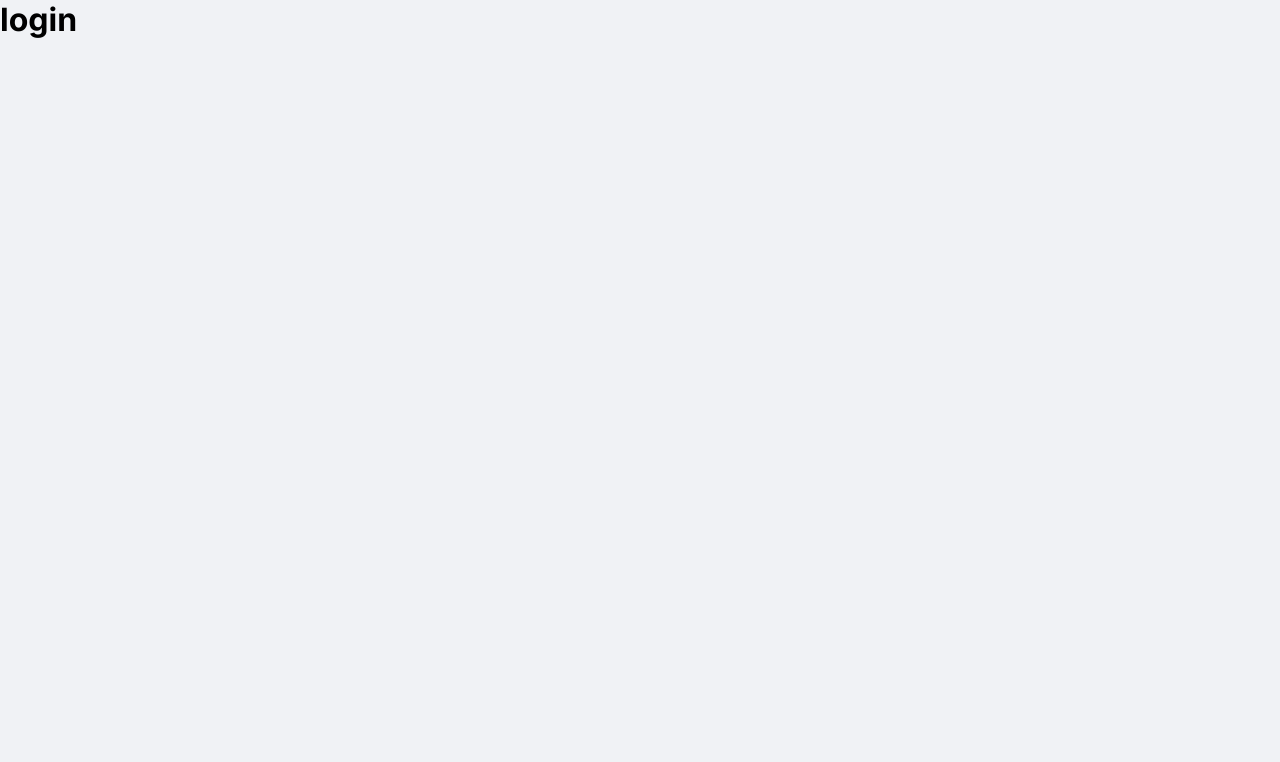
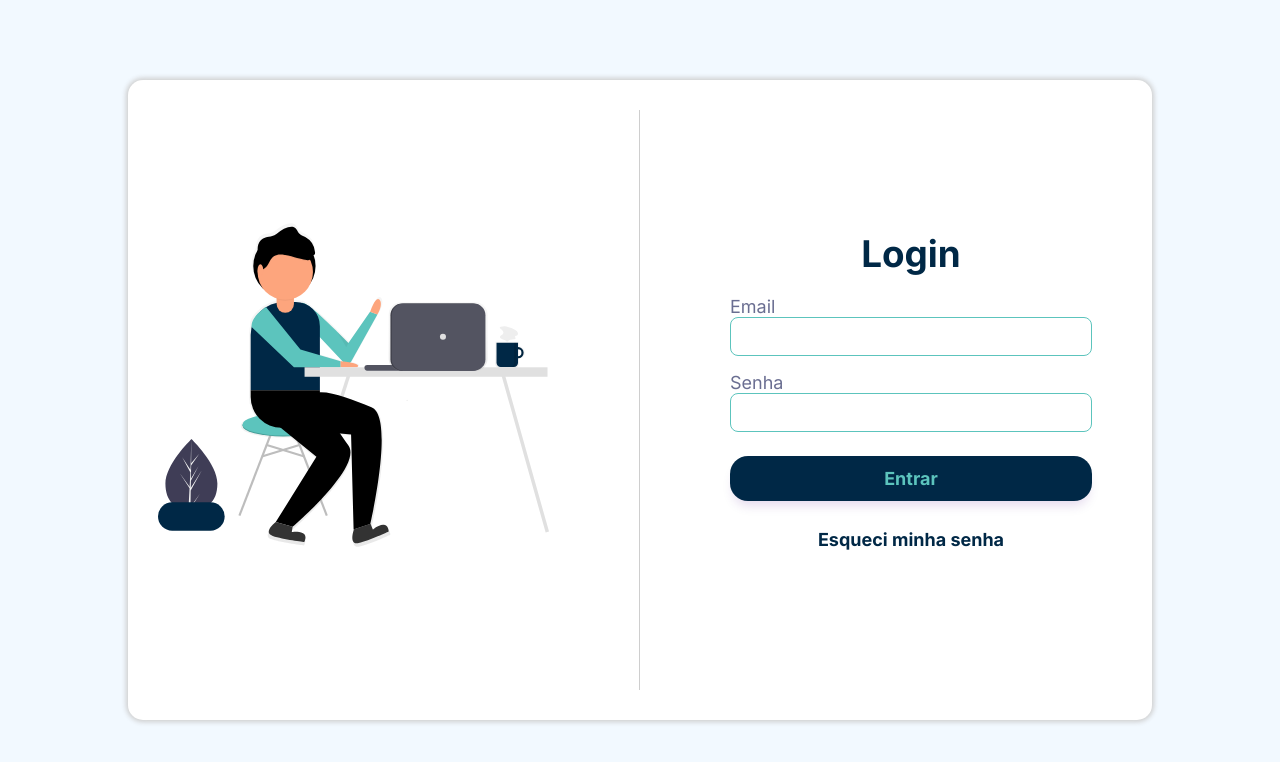
Before and after one commit to JN-Almeida/DashboardPanel, a React (Vite) app: page /login in a window 1280 px wide. Shown: the top 762 px of the page. Built offline with nearby package versions, Linux system fonts and the light colour scheme.

Commit message:
created components and page login

```diff
--- a/index.html
+++ b/index.html
@@ -10,7 +10,7 @@
 
     <link href="https://fonts.googleapis.com/css2?family=Inter:wght@400;700&display=swap" rel="stylesheet">
 
-    <title>Vite + React + TS</title>
+    <title>Dashboard</title>
   </head>
   <body>
     <div id="root"></div>
--- /dev/null
+++ b/src/components/Button/index.tsx
@@ -0,0 +1,42 @@
+import { Empty, OutLined, Solid } from './styles';
+
+type Props = {
+  type: string;
+  IconLeft?: any;
+  IconRight?: any;
+  margin?: string;
+  children: string;
+  onClick: any;
+};
+
+export default function Button({ type, IconLeft, IconRight, ...rest }: Props) {
+  switch (type) {
+    case 'solid':
+      return (
+        <Solid {...rest}>
+          {IconLeft && <IconLeft />}
+          {rest.children}
+          {IconRight && <IconRight />}
+        </Solid>
+      )
+    case 'outLined':
+      return (
+        <OutLined {...rest}>
+          {IconLeft && <IconLeft />}
+          {rest.children}
+          {IconRight && <IconRight />}
+        </OutLined>
+      )
+    case 'empty':
+      return (
+        <Empty>
+          <span onClick={() => rest.onClick()}>
+              {IconLeft && <IconLeft />}
+              {rest.children}
+          </span>
+        </Empty>
+      );
+    default:
+      return null;
+  }
+}
--- /dev/null
+++ b/src/components/Button/styles.ts
@@ -0,0 +1,79 @@
+import styled from "styled-components";
+
+export const OutLined = styled.button`
+  background-color: rgba(0, 0, 0, 0);
+  color: #4B0086;
+  border: 2px solid #4B0086;
+  margin: ${({margin}: any) =>
+    margin || '8px 0'
+  };
+  border-radius: 18px;
+  cursor: pointer;
+  font-weight: 600;
+  font-family: Inter;
+  font-size: 18px;
+  padding: 12px;
+  width: 100%;
+  display: flex;
+  justify-content: center;
+  align-items: center;
+  gap: 8px;
+`
+
+export const Solid = styled.button`
+  background-color: var(--primary-color);
+  color: var(--secundary-color);
+  border: none;
+  margin: ${({margin}: any) =>
+    margin || '8px 0'
+  };
+  border-radius: 18px;
+  cursor: pointer;
+  font-weight: 600;
+  font-family: Inter;
+  font-size: 18px;
+  padding: 12px;
+  width: 100%;
+  display: flex;
+  justify-content: center;
+  align-items: center;
+  gap: 8px;
+  box-shadow: 0px 8px 12px -4px rgba(75, 0, 134, 0.16);
+
+  transition-duration: 0.5s;
+  :hover {
+    background-color: var(--secundary-color);
+    color: var(--primary-color);
+  }
+`
+
+export const Empty = styled.button`
+  background: none;
+  color: var(--primary-color);
+  border: none;
+  margin: ${({margin}: any) =>
+    margin || '8px 0'
+  };
+  cursor: initial !important;
+  font-weight: 600;
+  font-family: Inter;
+  font-size: 18px;
+  padding: 12px;
+  width: 100%;
+  display: flex;
+  justify-content: center;
+  align-items: center;
+  gap: 8px;
+  transition: 0.5s;
+
+  span{
+    cursor: pointer;
+    display: flex;
+    justify-content: center;
+    align-items: center;
+  }
+
+  &:hover, &:focus, &:active {
+    color: var(--secundary-color);
+  }
+`
--- /dev/null
+++ b/src/components/Input/index.tsx
@@ -0,0 +1,35 @@
+import { useState } from 'react';
+import {
+  Error,
+  Label,
+  InputDefault,
+  Container
+} from './styles';
+
+type Props = {
+  mask?: string;
+  label?: string;
+  name?: string;
+  error?: string;
+  helper?: string;
+  disabled?: boolean;
+  type: string;
+  placeholder?: string
+};
+
+export function Input({
+  label,
+  name,
+  error,
+  ...rest
+}: Props) {
+  const [inputFocus, setInputFocus] = useState<boolean>(false);
+  //const maskedProps = props as InputMaskProps;
+  return (
+    <Container>
+      {label && <Label>{label}</Label>}
+        <InputDefault {...rest} />
+      {error && <Error>{error}</Error>}
+    </Container>
+  );
+}
--- /dev/null
+++ b/src/components/Input/styles.ts
@@ -0,0 +1,40 @@
+import styled from "styled-components";
+
+type Props = {
+  size?: string;
+}
+
+
+export const Container = styled.div`
+  margin-bottom: 16px;
+  width: 100%;
+`
+export const InputDefault = styled.input`
+  width: 100%;
+  font-size: 18px;
+  padding: 8px;
+  border: 1px solid;
+  border-color: var(--secundary-color);
+  border-radius: 8px;
+  &:disabled::placeholder{
+    color: rgba(6, 13, 72, 0.25);
+  }
+  &:focus, &:active, &:focus-visible {
+    border: 1px solid !important;
+    border-color: var(--secundari-dark) !important;
+    box-shadow: none;
+  }
+
+
+`;
+
+export const Label = styled.label`
+  color: rgba(6, 13, 72, 0.6);
+  margin: 0;
+  font-size: 18px;
+`;
+export const Error = styled.label`
+  color: #E10B31;
+  margin: 0;
+  font-size: 16px;
+`;
--- a/src/pages/login/index.tsx
+++ b/src/pages/login/index.tsx
@@ -1,5 +1,28 @@
+import { Container, ContainerLogin, LoginLeft, LoginRight } from "./styles";
+import loginImage from '../../assets/screen-login.svg'
+import { Input } from "../../components/Input";
+import Button from "../../components/Button";
+
 export function Login() {
   return (
-    <h1>login</h1>
+    <Container>
+      <ContainerLogin>
+        <LoginLeft>
+          <img src={loginImage} alt="Login" />
+        </LoginLeft>
+        <LoginRight>
+          <h1>Login</h1>
+          <Input type="text" label="Email" />
+          <Input type="password" label="Senha" />
+
+          <Button type="solid" onClick={() => {}}>
+            Entrar
+          </Button>
+          <Button type="empty" onClick={() => {}}>
+            Esqueci minha senha
+          </Button>
+        </LoginRight>
+      </ContainerLogin>
+    </Container>
   )
 }
--- /dev/null
+++ b/src/pages/login/styles.ts
@@ -0,0 +1,42 @@
+import styled from 'styled-components'
+
+export const Container = styled.section`
+  background-color: #f2f9ff;
+  height: 100vh;
+  width: 100vw;
+`
+
+export const ContainerLogin = styled.div`
+  background-color: #fff;
+  height: 80vh;
+  width: 80vw;
+  max-width: 1388px;
+  margin: 0 auto;
+  border-radius: 15px;
+  box-shadow: 0 0 5px 2px #cecece;
+  position: absolute;
+  top: 50%;
+  left: 50%;
+  transform: translate(-50%, -50%);
+  display: grid;
+  grid-template-columns: 1fr 1fr;
+  padding: 30px;
+`
+
+export const LoginLeft = styled.div`
+  display: flex;
+  justify-content: center;
+  padding: 0 90px 30px 0;
+  border-right: solid 1px #cecece;
+`
+export const LoginRight = styled.div`
+  padding: 0 30px 0 90px;
+  display: flex;
+  flex-direction: column;
+  align-items: center;
+  justify-content: center;
+
+  h1 {
+    margin-bottom: 20px;
+  }
+`
--- a/src/styles/global.ts
+++ b/src/styles/global.ts
@@ -5,7 +5,12 @@ export const GlobalStyle = createGlobalStyle`
     --background: #f0f2f5;
 
     --primary-color: #002846;
+    --primary-light: #0076D1;
+    --primary-dark: #001D33;
+
     --secundary-color: #5CC4BD;
+    --secundary-ligth: #86f5ed;
+    --secundary-dark: #205451;
 
     --black-color: #000000;
     --White-color: #ffffff;
@@ -41,5 +46,14 @@ export const GlobalStyle = createGlobalStyle`
 
   h1, h2, h3, h4, h5, h6, strong {
     font-weight: 700;
+    color: var(--primary-color)
+  }
+
+  h1 {
+    font-size: 2.3rem;
+  }
+
+  img {
+    width: 100%;
   }
 `
```
